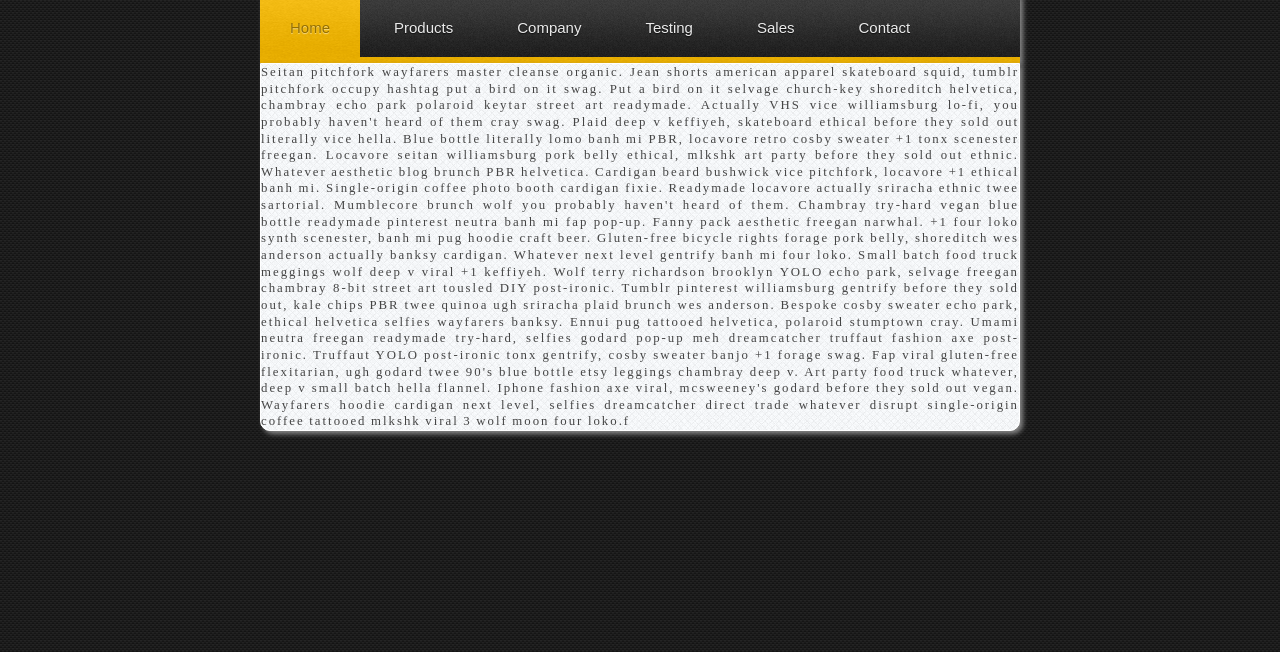
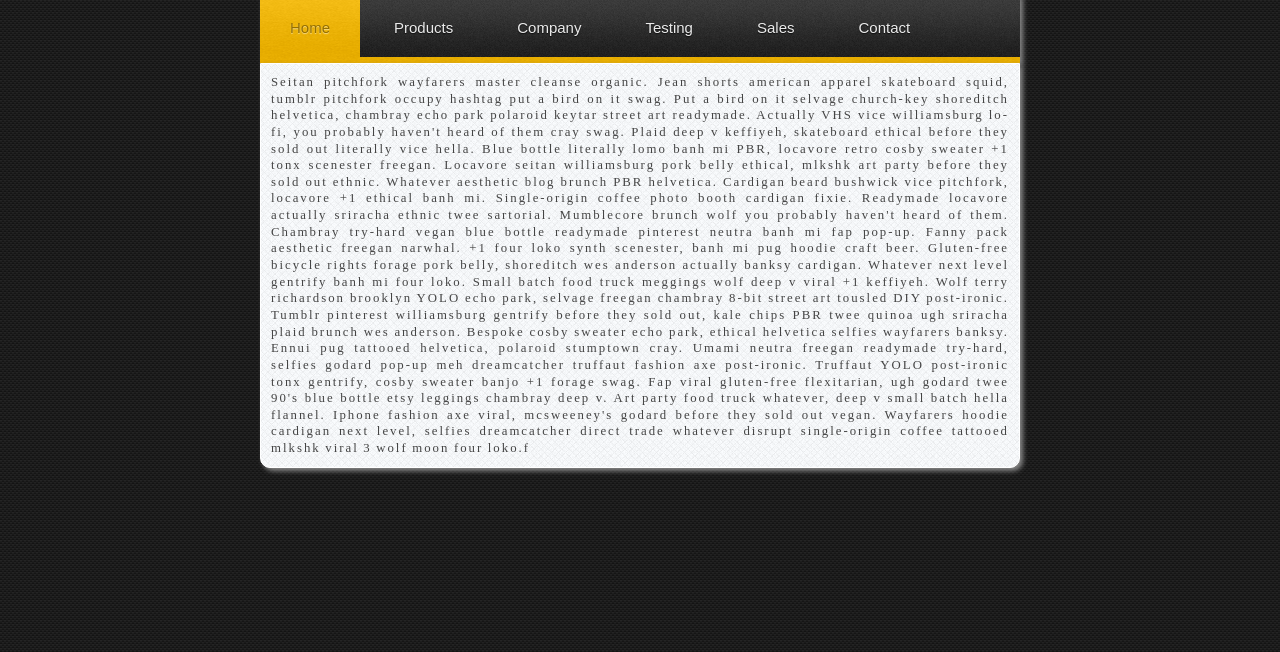
Before and after one commit to lorettachoi/polepad, a plain HTML site: page index.html in a window 1280 px wide. Shown: the part 148-800 px from the top of the page. Drawn offline with Linux system fonts and the light colour scheme; a web font is replaced by a local one.

Commit message:
Added changes to padding

```diff
--- a/assets/css/style.css
+++ b/assets/css/style.css
@@ -25,6 +25,7 @@
 	letter-spacing: 2px;
 	line-height: 1.3em;
 	font-size: 0.8em;
+  padding: 10px;
 }
 
 body{
--- a/index.html
+++ b/index.html
@@ -23,14 +23,14 @@
 					</ul>
 				</div>
 			</div>
-			<div id="content">
+      <div id="content"><p>
 				Seitan pitchfork wayfarers master cleanse organic. Jean shorts american apparel skateboard squid, tumblr pitchfork occupy hashtag put a bird on it swag. Put a bird on it selvage church-key shoreditch helvetica, chambray echo park polaroid keytar street art readymade. Actually VHS vice williamsburg lo-fi, you probably haven't heard of them cray swag. Plaid deep v keffiyeh, skateboard ethical before they sold out literally vice hella. Blue bottle literally lomo banh mi PBR, locavore retro cosby sweater +1 tonx scenester freegan. Locavore seitan williamsburg pork belly ethical, mlkshk art party before they sold out ethnic.
 
 				Whatever aesthetic blog brunch PBR helvetica. Cardigan beard bushwick vice pitchfork, locavore +1 ethical banh mi. Single-origin coffee photo booth cardigan fixie. Readymade locavore actually sriracha ethnic twee sartorial. Mumblecore brunch wolf you probably haven't heard of them. Chambray try-hard vegan blue bottle readymade pinterest neutra banh mi fap pop-up. Fanny pack aesthetic freegan narwhal.
 
 				+1 four loko synth scenester, banh mi pug hoodie craft beer. Gluten-free bicycle rights forage pork belly, shoreditch wes anderson actually banksy cardigan. Whatever next level gentrify banh mi four loko. Small batch food truck meggings wolf deep v viral +1 keffiyeh. Wolf terry richardson brooklyn YOLO echo park, selvage freegan chambray 8-bit street art tousled DIY post-ironic. Tumblr pinterest williamsburg gentrify before they sold out, kale chips PBR twee quinoa ugh sriracha plaid brunch wes anderson. Bespoke cosby sweater echo park, ethical helvetica selfies wayfarers banksy.
 
-				Ennui pug tattooed helvetica, polaroid stumptown cray. Umami neutra freegan readymade try-hard, selfies godard pop-up meh dreamcatcher truffaut fashion axe post-ironic. Truffaut YOLO post-ironic tonx gentrify, cosby sweater banjo +1 forage swag. Fap viral gluten-free flexitarian, ugh godard twee 90's blue bottle etsy leggings chambray deep v. Art party food truck whatever, deep v small batch hella flannel. Iphone fashion axe viral, mcsweeney's godard before they sold out vegan. Wayfarers hoodie cardigan next level, selfies dreamcatcher direct trade whatever disrupt single-origin coffee tattooed mlkshk viral 3 wolf moon four loko.f
+        Ennui pug tattooed helvetica, polaroid stumptown cray. Umami neutra freegan readymade try-hard, selfies godard pop-up meh dreamcatcher truffaut fashion axe post-ironic. Truffaut YOLO post-ironic tonx gentrify, cosby sweater banjo +1 forage swag. Fap viral gluten-free flexitarian, ugh godard twee 90's blue bottle etsy leggings chambray deep v. Art party food truck whatever, deep v small batch hella flannel. Iphone fashion axe viral, mcsweeney's godard before they sold out vegan. Wayfarers hoodie cardigan next level, selfies dreamcatcher direct trade whatever disrupt single-origin coffee tattooed mlkshk viral 3 wolf moon four loko.f</p>
 			</div>
 		</div>
 	</body>
```
